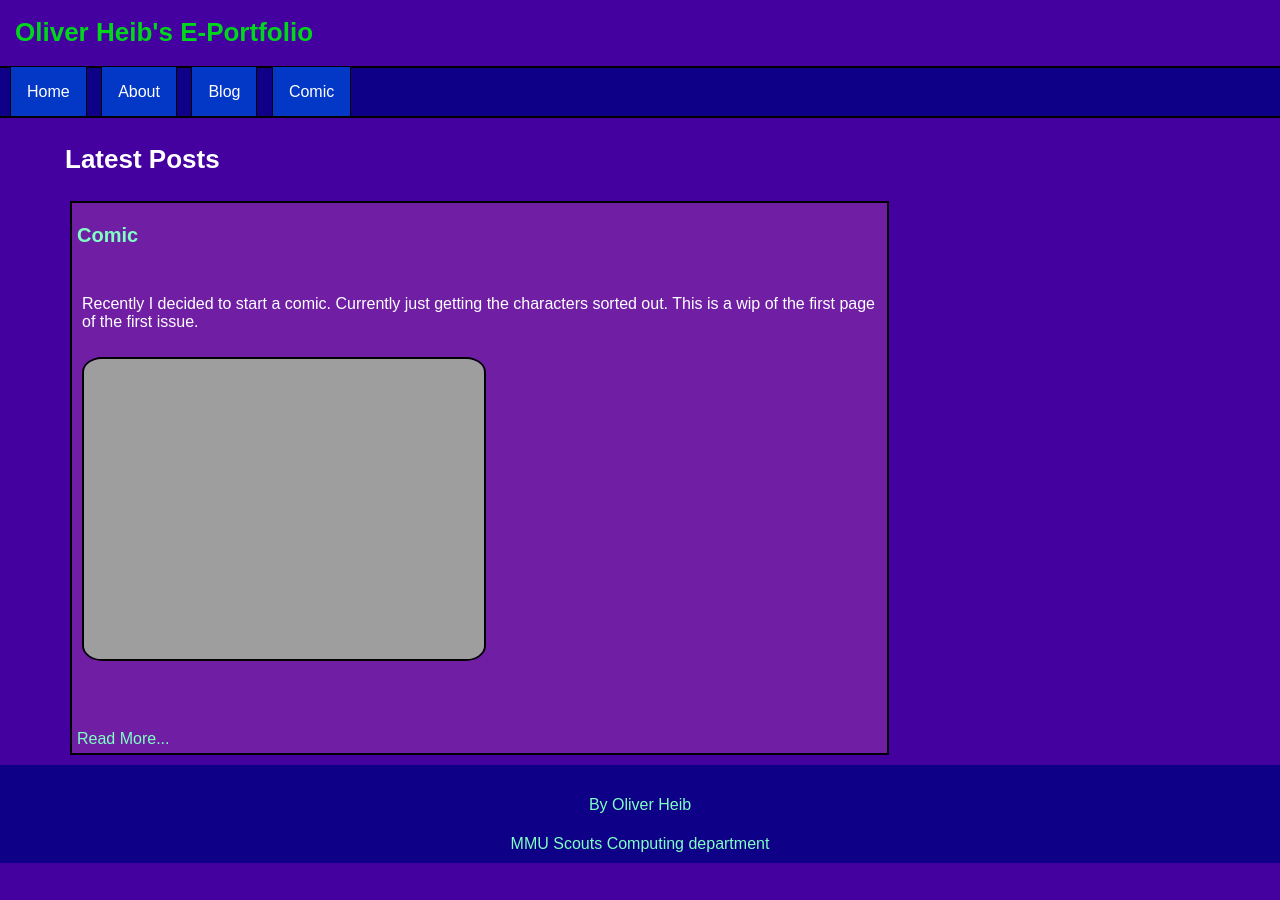
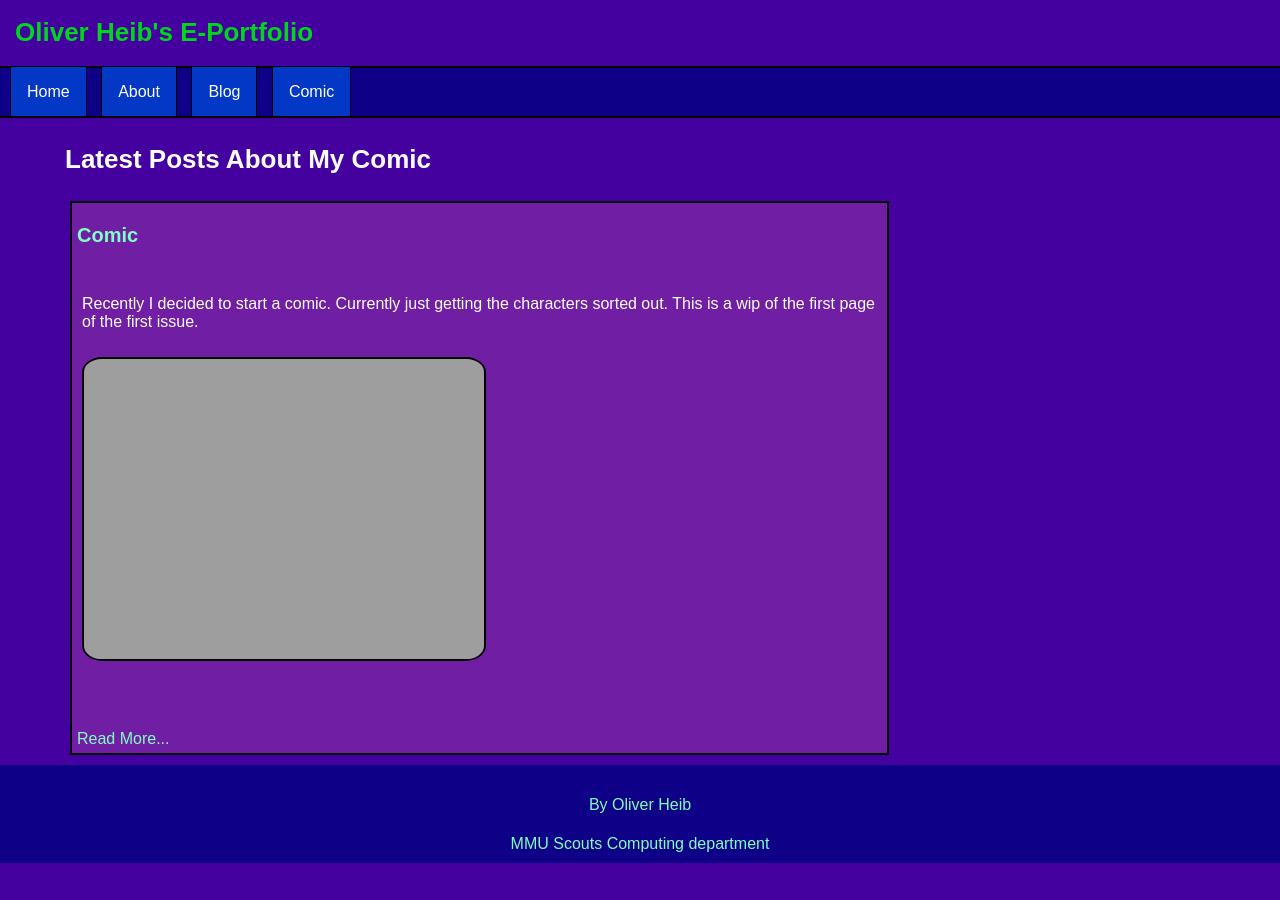
Before and after one commit to OliverHeib/E-PortfolioInJekyll, a Jekyll site: the page built from comic.html, in a window 1280 px wide. Built offline with Jekyll 4.4.1, drawn with Linux system fonts in a browser that asks for light colours.

Commit message:
Update comic.html

```diff
--- a/comic.html
+++ b/comic.html
@@ -3,7 +3,7 @@ layout: default
 title: Comic
 ---
 <section> <!-- Main content -->
-  <h1>Latest Posts</h1>
+  <h1>Latest Posts About My Comic</h1>
 
   <ul>
     {% for post in site.posts %}
```
